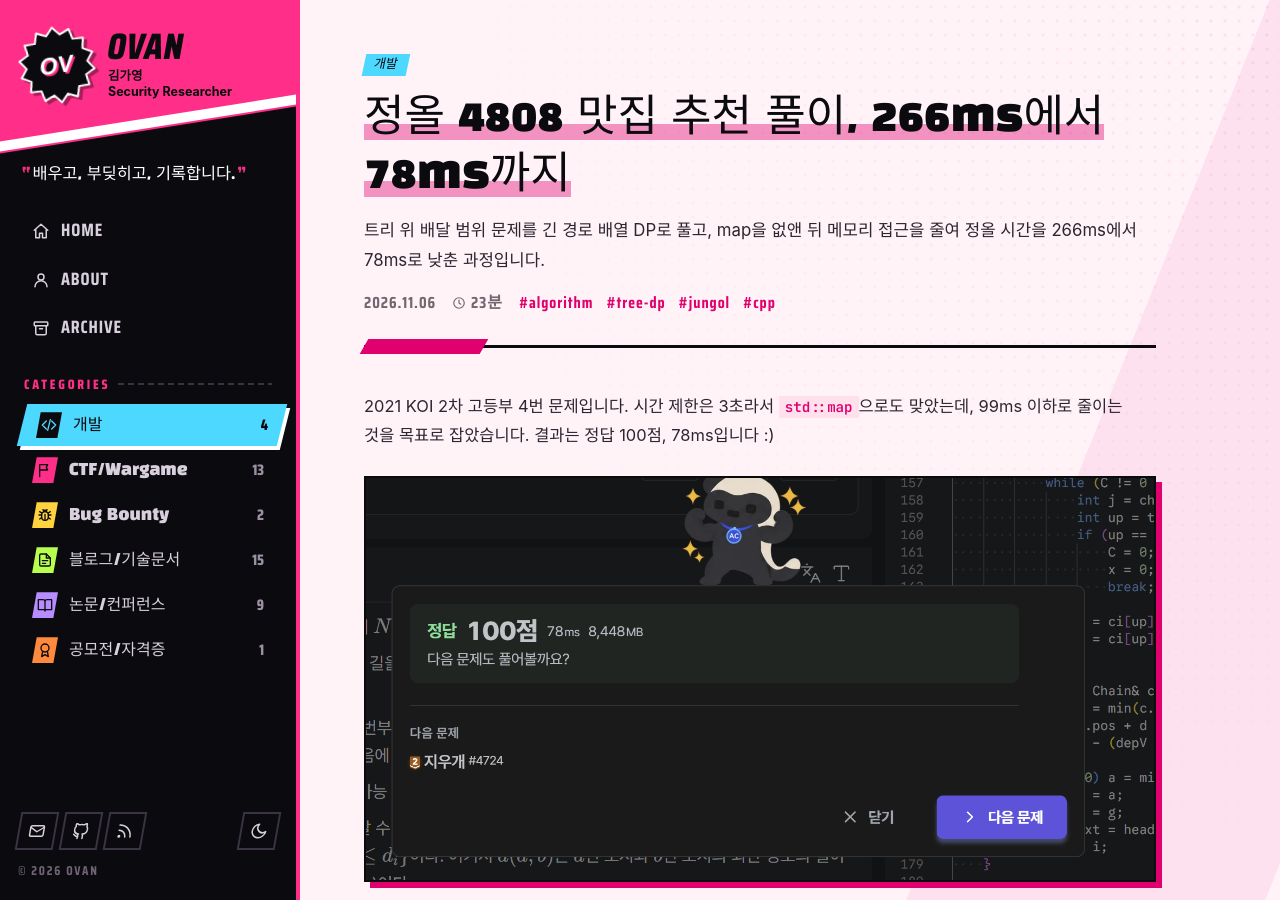
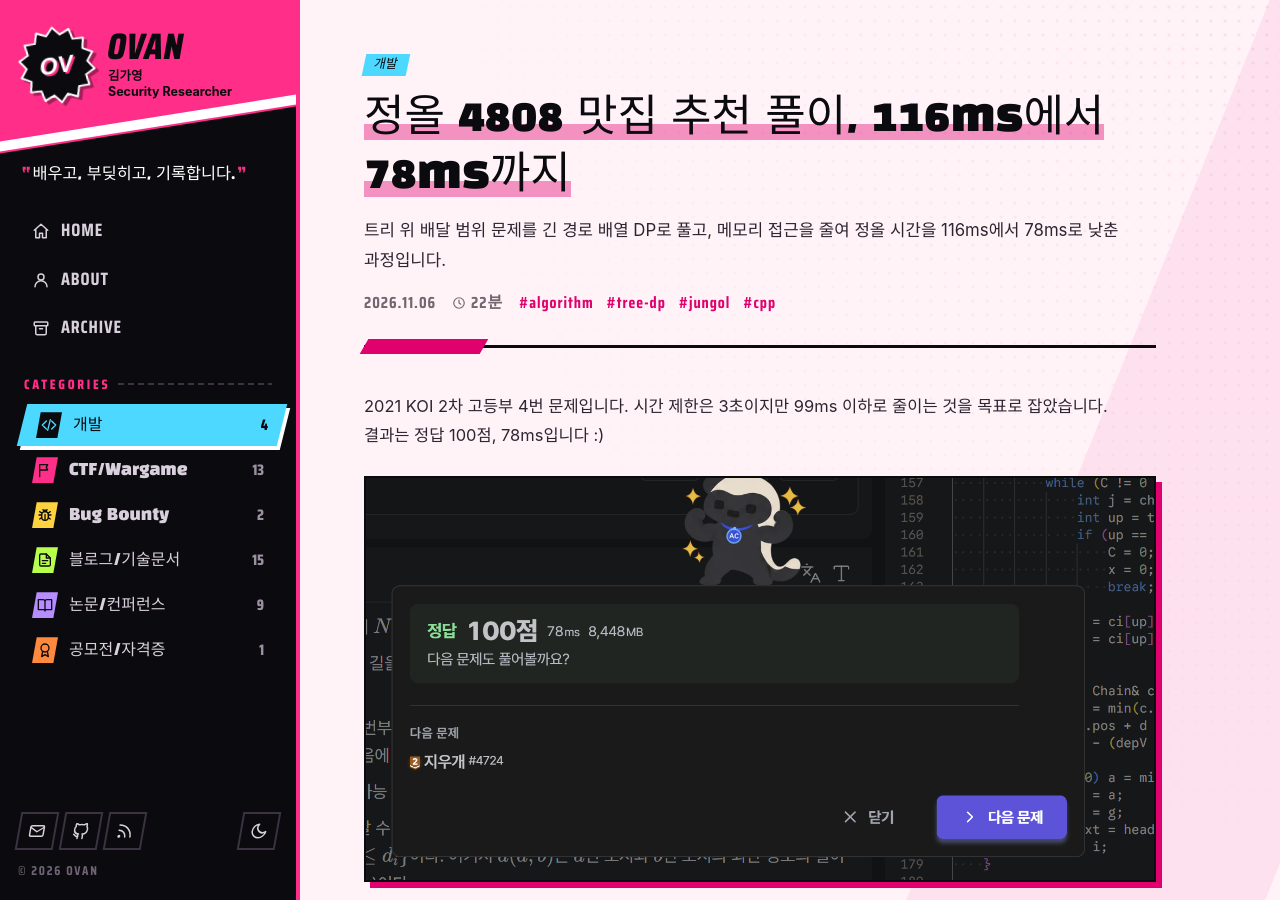
Before and after one commit to Grace0409/grace0409.github.io, a Jekyll site: the page built from _posts/2026-11-06-jungol-4808-restaurant.md, in a window 1280 px wide and 900 px high. Built offline with Jekyll 4.4.1, drawn with Linux system fonts in a browser that asks for light colours; some web fonts are replaced; some of the changed text lies outside the part shown.

Commit message:
맛집 추천 글: 제출 기록이 없는 시간 제거, 게시 시각 수정

```diff
--- a/_posts/2026-11-06-jungol-4808-restaurant.md
+++ b/_posts/2026-11-06-jungol-4808-restaurant.md
@@ -1,12 +1,12 @@
 ---
-title: "정올 4808 맛집 추천 풀이, 266ms에서 78ms까지"
-description: 트리 위 배달 범위 문제를 긴 경로 배열 DP로 풀고, map을 없앤 뒤 메모리 접근을 줄여 정올 시간을 266ms에서 78ms로 낮춘 과정입니다.
-date: 2026-11-06 23:50:00 +0900
+title: "정올 4808 맛집 추천 풀이, 116ms에서 78ms까지"
+description: 트리 위 배달 범위 문제를 긴 경로 배열 DP로 풀고, 메모리 접근을 줄여 정올 시간을 116ms에서 78ms로 낮춘 과정입니다.
+date: 2026-11-06 23:37:53 +0900
 category: dev
 tags: [algorithm, tree-dp, jungol, cpp]
 ---
 
-2021 KOI 2차 고등부 4번 문제입니다. 시간 제한은 3초라서 `std::map`으로도 맞았는데, 99ms 이하로 줄이는 것을 목표로 잡았습니다. 결과는 정답 100점, 78ms입니다 :)
+2021 KOI 2차 고등부 4번 문제입니다. 시간 제한은 3초이지만 99ms 이하로 줄이는 것을 목표로 잡았습니다. 결과는 정답 100점, 78ms입니다 :)
 
 ![4808 정답 100점 78ms](/assets/img/jungol-4808/jungol-4808-78ms.png)
 
@@ -47,19 +47,7 @@
 
 부모로 올라가면 a가 전부 1씩 줄어듭니다. 이걸 매번 옮기지 않으려고 절대 깊이 키 `h = 깊이(v) - a`를 씁니다. 범위가 닿는 가장 높은 깊이라서 부모로 가도 값이 그대로입니다. 깊이 D인 정점에서 거울 키는 `m(h) = 2D - h + 1`입니다.
 
-첫 풀이는 이 표를 `std::map`에 담고 깊이 기준으로 작은 쪽을 큰 쪽에 합쳤습니다. 답은 맞았지만 266ms가 나왔습니다.
-
-## 상수만 줄였을 때의 한계
-
-처음에는 구조를 그대로 두고 상수를 줄였습니다.
-
-| 버전 | 정올 시간 |
-| --- | --- |
-| 원본 (`std::map`) | 266ms |
-| `fread` + 풀 할당자 | 223ms |
-| 정적 초기화 제거 | 141ms |
-
-입출력과 할당을 다듬어도 141ms에서 멈췄습니다. 99ms 아래로 가려면 `map` 자체를 없애야 했습니다.
+이 표를 `std::map`에 담아 작은 쪽을 큰 쪽에 합칠 수도 있습니다. 99ms 이하를 노린다면 로그와 노드 할당 비용을 없애는 편이 낫다고 보고, 표를 배열에 담는 방법을 찾았습니다.
 
 ## 핵심, 서브트리를 다 덮는 맛집은 위로 옮기기
 
@@ -117,7 +105,7 @@
 
 S가 도달값 H까지만 가지는 이유는 앞의 보조정리입니다. S의 꼭대기에 남은 맛집은 `a ≤ H + 1`이고 부모 기준으로는 `a ≤ H`입니다. a > H 구간은 누적 최댓값이 알아서 처리해 줍니다. 값을 물려받은 배열을 O(H)에 직접 고치므로 펜윅 트리도 필요 없었습니다.
 
-여기까지 구현해서 낸 첫 제출이 116ms입니다. 141ms보다는 빨랐지만 목표에는 17ms가 모자랐습니다.
+여기까지 구현해서 낸 첫 제출이 116ms입니다. 목표에는 17ms가 모자랐습니다.
 
 ## 116ms에서 78ms로
 
@@ -363,12 +351,9 @@
 
 ## 결과
 
-| 버전 | 정올 시간 | 메모리 |
-| --- | --- | --- |
-| 원본 (`std::map`) | 266ms | |
-| `fread` + 풀 할당자 | 223ms | |
-| 정적 초기화 제거 | 141ms | |
-| 긴 경로 배열 + 조상 옮기기 | 116ms | 약 15MB |
-| XOR 벗기기 + 경로 번호 + 8바이트 파서 | 78ms | 약 8MB |
+| 제출 | 내용 | 정올 시간 | 메모리 |
+| --- | --- | --- | --- |
+| 첫 번째 | 긴 경로 배열 + 조상 옮기기 | 116ms | 약 15MB |
+| 두 번째 | XOR 벗기기 + 경로 번호 + 8바이트 파서 | 78ms | 약 8MB |
 
-상수를 줄이는 것만으로는 141ms가 한계였고, 표의 크기를 서브트리 높이로 묶는 관찰 하나가 `map`을 없애 줬습니다. 그 뒤의 38ms는 계산량이 아니라 메모리 접근을 줄여서 얻었습니다.
+표의 크기를 서브트리 높이로 묶는 관찰 하나가 `map`을 없애 줬습니다. 두 제출 사이의 38ms는 계산량이 아니라 메모리 접근을 줄여서 얻었습니다.
```
